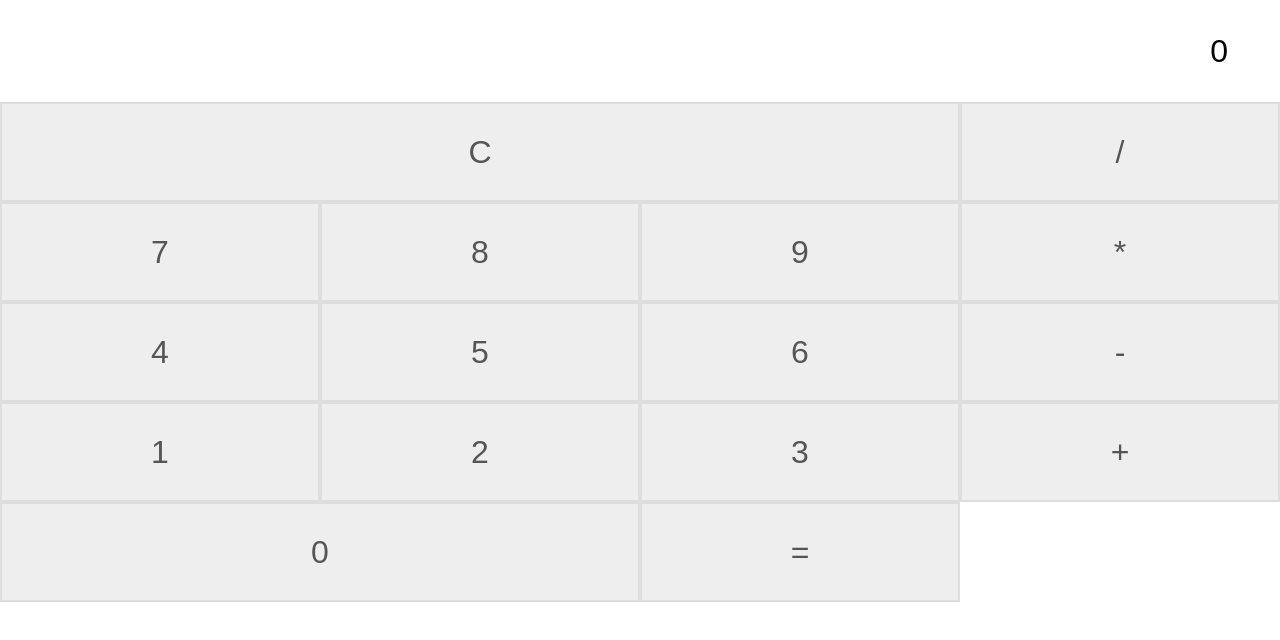
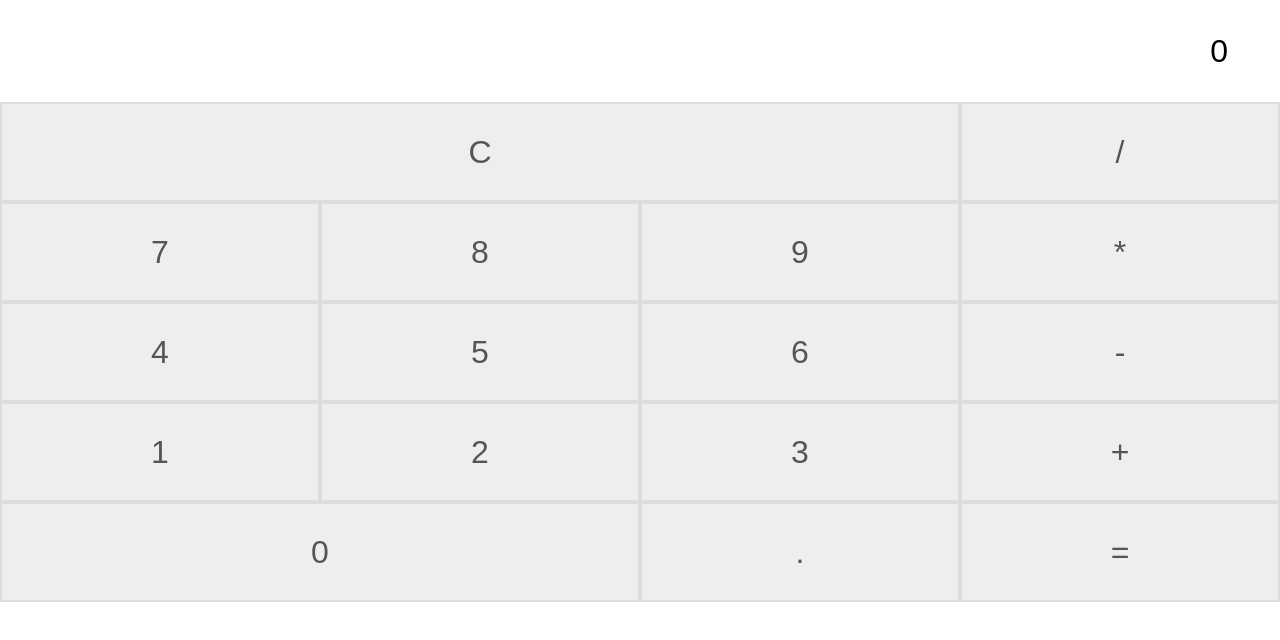
Before and after one commit to kyawmyohlaing/react-calc, a React (Create React App) app: page / in a window 1280 px wide. Shown: the top 640 px of the page. Built offline with nearby package versions, Linux system fonts and the light colour scheme.

Commit message:
Add dot symbol

```diff
--- a/src/App.js
+++ b/src/App.js
@@ -65,6 +65,7 @@ class App extends Component {
                               {symbol:'3', cols:'1', action: this.addToCurrent},
                               {symbol:'+', cols:'1', action: this.addToCurrent},
                               {symbol:'0', cols:'2', action: this.addToCurrent},
+                              {symbol:'.', cols:'1', action: this.addToCurrent},
                               {symbol:'=', cols:'1', action: this.calculate},
                                   ]
                   return(
```
